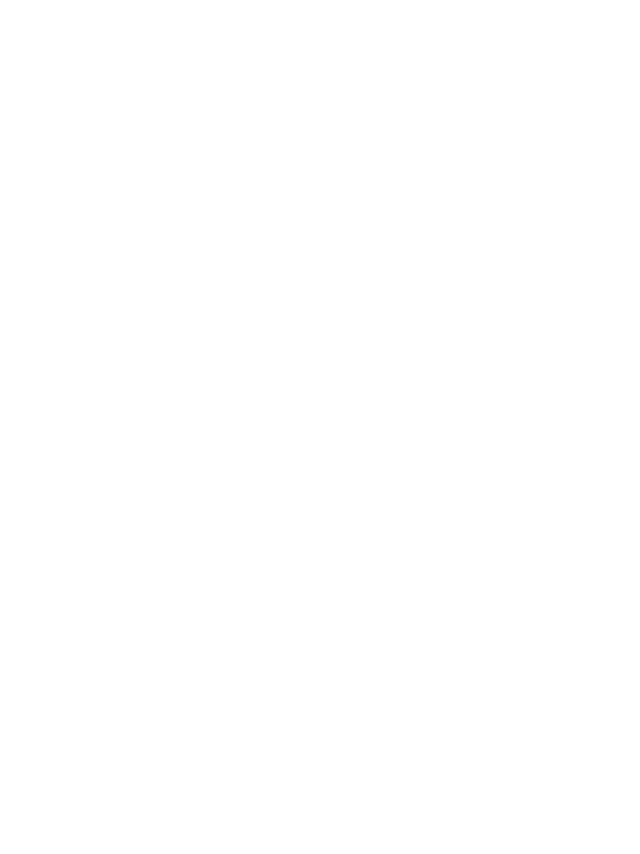
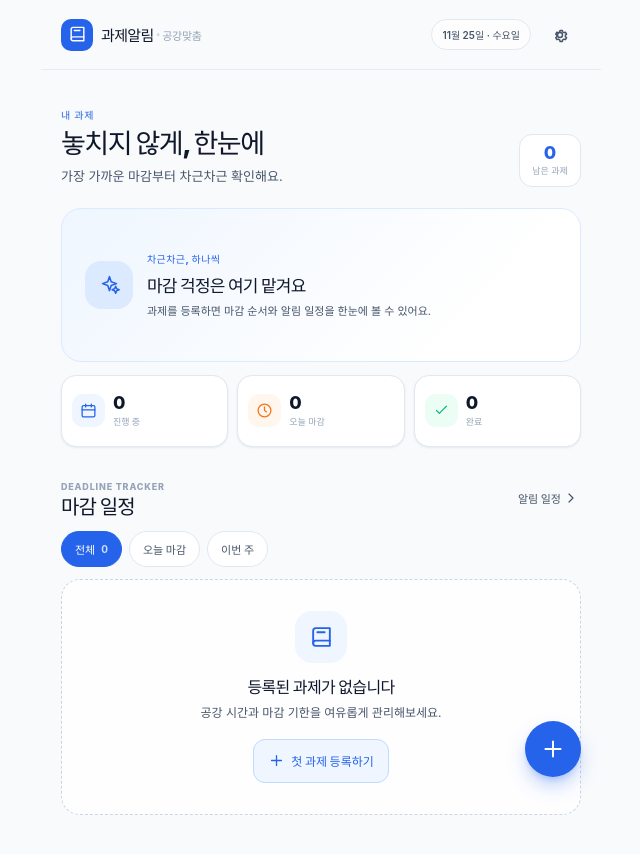
Before and after one commit to lgg30apcbtv-star/assignment-notifier-web, a website: page index.html in a window 1280 px wide. Shown: the whole page, without its empty margins (319-959 px from the left). Before the commit the page ends 800 px from the top, so only its background shows below. Drawn offline with Linux system fonts and the light colour scheme; the site is published under a folder, as on GitHub Pages, so addresses that start at the root find nothing.

Commit message:
Fix index.html asset loading

```diff
--- a/index.html
+++ b/index.html
@@ -9,10 +9,10 @@
     <link rel="preconnect" href="https://fonts.googleapis.com" />
     <link rel="preconnect" href="https://fonts.gstatic.com" crossorigin />
     <link href="https://fonts.googleapis.com/css2?family=DM+Sans:wght@400;500;600;700;800&family=Noto+Sans+KR:wght@400;500;600;700;800&display=swap" rel="stylesheet" />
-    <link rel="stylesheet" href="/styles.css" />
+    <link rel="stylesheet" href="./styles.css" />
   </head>
   <body>
     <div id="app"></div>
-    <script type="module" src="/main.js"></script>
+    <script defer src="./main.js"></script>
   </body>
 </html>
```
